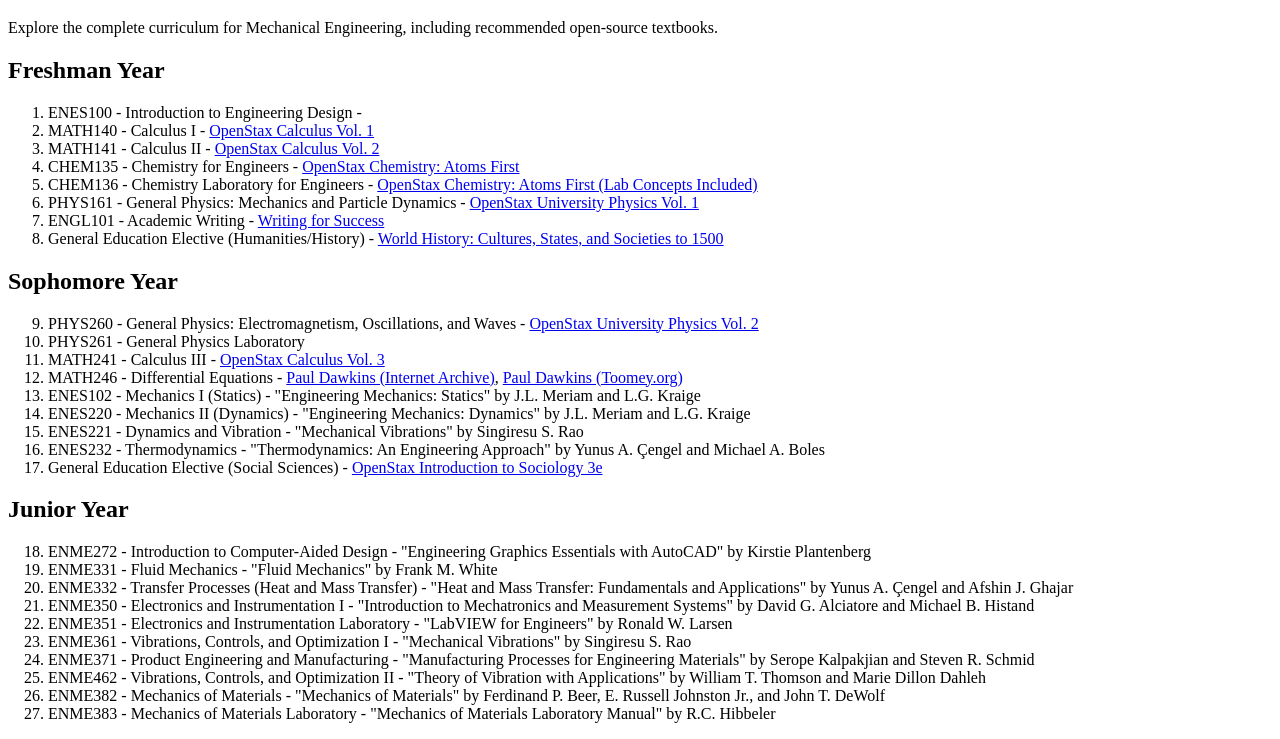
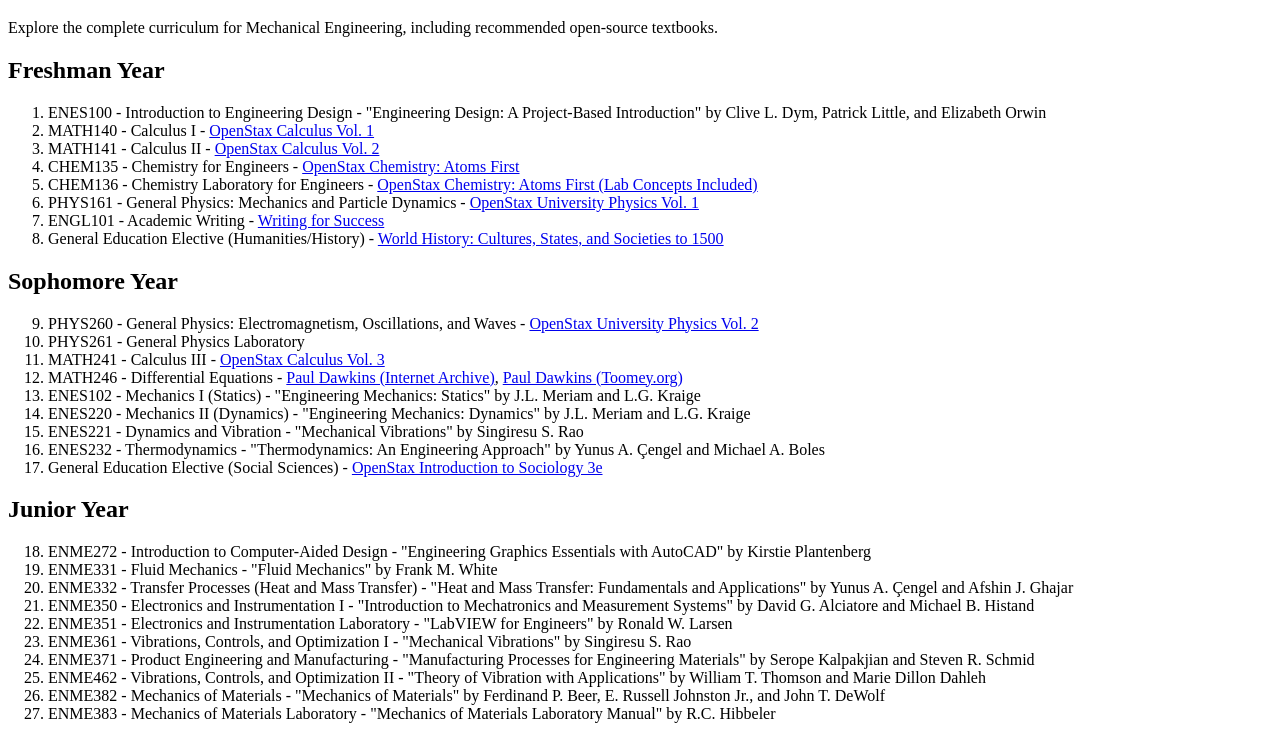
Before and after one commit to Martinezworldwide/collegemajors, a plain HTML site: page majors/engineering/mechanical-engineering.html in a window 1280 px wide. Shown: the part 61-800 px from the top of the page. Drawn offline with Linux system fonts and the light colour scheme.

Commit message:
Update mechanical-engineering.html

```diff
--- a/majors/engineering/mechanical-engineering.html
+++ b/majors/engineering/mechanical-engineering.html
@@ -17,8 +17,9 @@
     <h2>Freshman Year</h2>
     <ol>
         <li>ENES100 - Introduction to Engineering Design -
+    <span>"Engineering Design: A Project-Based Introduction" by Clive L. Dym, Patrick Little, and Elizabeth Orwin</span>
+</li>
 
-        </li>
         <li>MATH140 - Calculus I -
             <a href="https://openstax.org/details/books/calculus-volume-1" target="_blank">OpenStax Calculus Vol. 1</a>
         </li>
```
